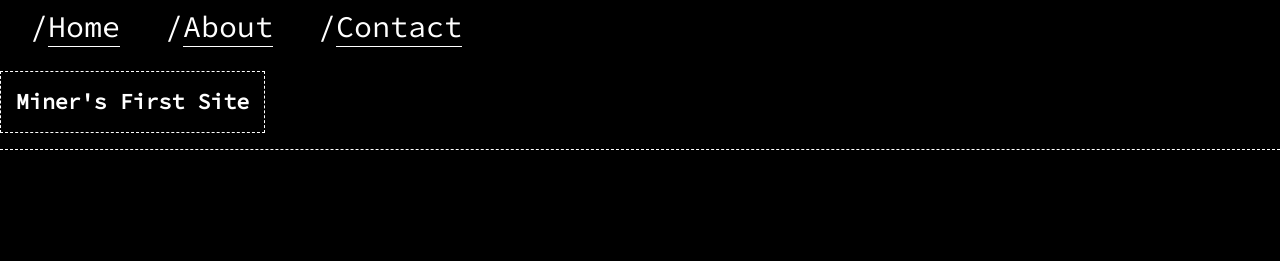
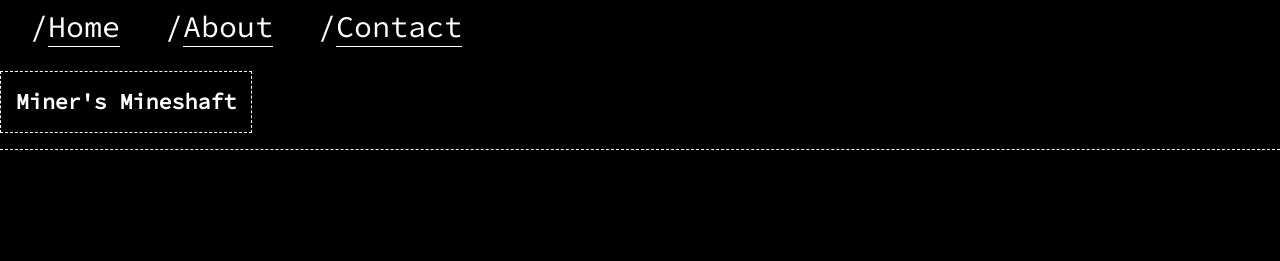
Before and after one commit to MinerBryan/mineshaft, a Jekyll site: the page built from _posts/2020-11-12-roulette.md, in a window 1280 px wide. Shown: the top 261 px of the page. Built offline with Jekyll 4.4.1, drawn with Linux system fonts in a browser that asks for light colours.

Commit message:
Update _config.yml

```diff
--- a/_config.yml
+++ b/_config.yml
@@ -1,6 +1,6 @@
 ### your site title here
 
-title: Miner's First Site
+title: Miner's Mineshaft
 
 permalink: /:title
 
```
